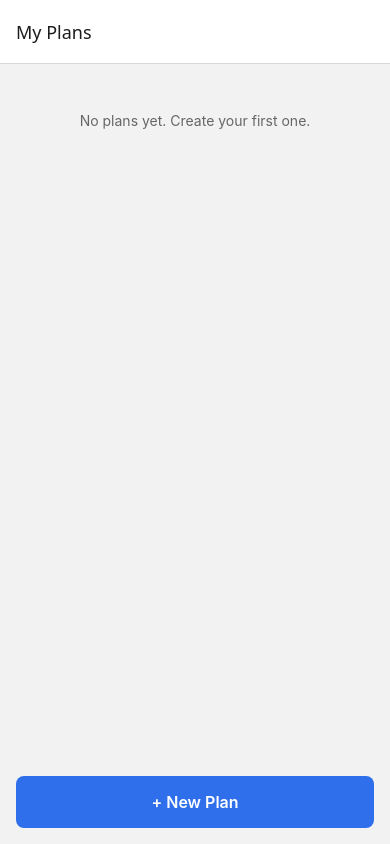
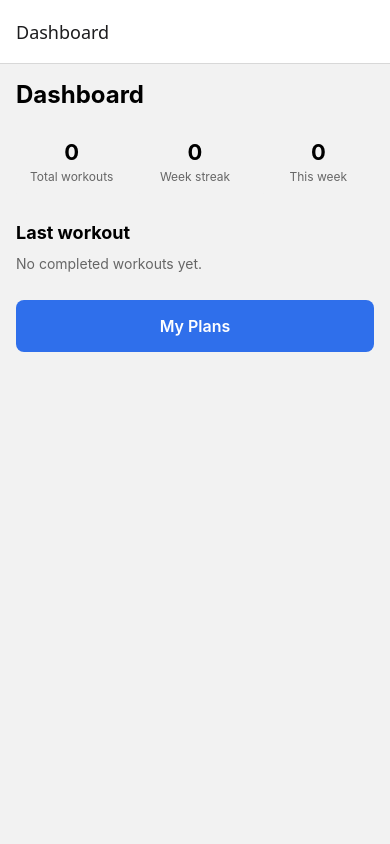
Before and after one commit to gl-cardillo/gym-app, a React Native app: screen /Dashboard in a window 390 px wide. Built offline with nearby package versions, Linux system fonts and the light colour scheme.

Commit message:
feat: add DashboardScreen and integrate it into navigation

```diff
--- a/src/navigation/RootNavigator.tsx
+++ b/src/navigation/RootNavigator.tsx
@@ -1,5 +1,6 @@
 import { NavigationContainer } from '@react-navigation/native';
 import { createNativeStackNavigator } from '@react-navigation/native-stack';
+import DashboardScreen from '../screens/DashboardScreen';
 import PlansListScreen from '../screens/PlansListScreen';
 import PlanFormScreen from '../screens/PlanFormScreen';
 import PlanDetailScreen from '../screens/PlanDetailScreen';
@@ -7,6 +8,7 @@ import WorkoutSessionScreen from '../screens/WorkoutSessionScreen';
 import ExerciseProgressScreen from '../screens/ExerciseProgressScreen';
 
 export type RootStackParamList = {
+  Dashboard: undefined;
   PlansList: undefined;
   PlanForm: { planId?: string };
   PlanDetail: { planId: string };
@@ -19,7 +21,12 @@ const Stack = createNativeStackNavigator<RootStackParamList>();
 const RootNavigator = () => {
   return (
     <NavigationContainer>
-      <Stack.Navigator initialRouteName="PlansList">
+      <Stack.Navigator initialRouteName="Dashboard">
+        <Stack.Screen
+          name="Dashboard"
+          component={DashboardScreen}
+          options={{ title: 'Dashboard' }}
+        />
         <Stack.Screen
           name="PlansList"
           component={PlansListScreen}
--- /dev/null
+++ b/src/screens/DashboardScreen.tsx
@@ -0,0 +1,150 @@
+import { useCallback, useState } from "react";
+import { Pressable, ScrollView, StyleSheet, Text, View } from "react-native";
+import { useFocusEffect } from "@react-navigation/native";
+import type { NativeStackScreenProps } from "@react-navigation/native-stack";
+import type { RootStackParamList } from "../navigation/RootNavigator";
+import { getWorkouts } from "../storage/workouts";
+import { computeDashboardStats, DashboardStats } from "../utils/stats";
+
+type Props = NativeStackScreenProps<RootStackParamList, "Dashboard">;
+
+const EMPTY_STATS: DashboardStats = {
+  totalWorkouts: 0,
+  currentStreakWeeks: 0,
+  workoutsThisWeek: 0,
+  lastCompletedWorkout: null,
+  inProgressWorkout: null,
+};
+
+const DashboardScreen = ({ navigation }: Props) => {
+  const [stats, setStats] = useState<DashboardStats>(EMPTY_STATS);
+
+  useFocusEffect(
+    useCallback(() => {
+      getWorkouts().then((workouts) =>
+        setStats(computeDashboardStats(workouts)),
+      );
+    }, []),
+  );
+
+  return (
+    <ScrollView style={styles.container} contentContainerStyle={styles.content}>
+      <Text style={styles.title}>Dashboard</Text>
+
+      <View style={styles.statsRow}>
+        <View style={styles.statCard}>
+          <Text style={styles.statValue}>{stats.totalWorkouts}</Text>
+          <Text style={styles.statLabel}>Total workouts</Text>
+        </View>
+        <View style={styles.statCard}>
+          <Text style={styles.statValue}>{stats.currentStreakWeeks}</Text>
+          <Text style={styles.statLabel}>Week streak</Text>
+        </View>
+        <View style={styles.statCard}>
+          <Text style={styles.statValue}>{stats.workoutsThisWeek}</Text>
+          <Text style={styles.statLabel}>This week</Text>
+        </View>
+      </View>
+
+      {stats.inProgressWorkout && (
+        <Pressable
+          style={styles.continueCard}
+          onPress={() =>
+            navigation.navigate("WorkoutSession", {
+              workoutId: stats.inProgressWorkout!.id,
+            })
+          }
+        >
+          <Text style={styles.continueTitle}>Continue workout</Text>
+          <Text style={styles.continueMeta}>
+            {stats.inProgressWorkout.planName}
+          </Text>
+        </Pressable>
+      )}
+
+      <Text style={styles.sectionTitle}>Last workout</Text>
+      {stats.lastCompletedWorkout ? (
+        <Pressable
+          style={styles.lastWorkoutCard}
+          onPress={() =>
+            navigation.navigate("WorkoutSession", {
+              workoutId: stats.lastCompletedWorkout!.id,
+            })
+          }
+        >
+          <Text style={styles.lastWorkoutPlan}>
+            {stats.lastCompletedWorkout.planName}
+          </Text>
+          <Text style={styles.lastWorkoutDate}>
+            {formatDate(stats.lastCompletedWorkout.completedAt as string)}
+          </Text>
+        </Pressable>
+      ) : (
+        <Text style={styles.emptyText}>No completed workouts yet.</Text>
+      )}
+
+      <Pressable
+        style={styles.plansButton}
+        onPress={() => navigation.navigate("PlansList")}
+      >
+        <Text style={styles.plansButtonText}>My Plans</Text>
+      </Pressable>
+    </ScrollView>
+  );
+};
+
+export default DashboardScreen;
+
+const formatDate = (iso: string): string => {
+  return new Date(iso).toLocaleDateString(undefined, {
+    month: "short",
+    day: "numeric",
+    year: "numeric",
+  });
+};
+
+const styles = StyleSheet.create({
+  container: { flex: 1 },
+  content: { padding: 16, paddingBottom: 32 },
+  title: { fontSize: 24, fontWeight: "700", marginBottom: 16 },
+  statsRow: { flexDirection: "row", gap: 12 },
+  statCard: {
+    flex: 1,
+    backgroundColor: "#f2f2f2",
+    borderRadius: 8,
+    padding: 14,
+    alignItems: "center",
+  },
+  statValue: { fontSize: 22, fontWeight: "700" },
+  statLabel: { color: "#666", fontSize: 12, marginTop: 4, textAlign: "center" },
+  continueCard: {
+    backgroundColor: "#1a9c53",
+    borderRadius: 8,
+    padding: 16,
+    marginTop: 16,
+  },
+  continueTitle: { color: "#fff", fontSize: 16, fontWeight: "700" },
+  continueMeta: { color: "#e6f6ec", marginTop: 2 },
+  sectionTitle: {
+    fontSize: 18,
+    fontWeight: "700",
+    marginTop: 24,
+    marginBottom: 12,
+  },
+  emptyText: { color: "#666" },
+  lastWorkoutCard: {
+    padding: 12,
+    borderRadius: 8,
+    backgroundColor: "#f2f2f2",
+  },
+  lastWorkoutPlan: { fontSize: 16, fontWeight: "600" },
+  lastWorkoutDate: { color: "#666", marginTop: 2 },
+  plansButton: {
+    backgroundColor: "#2f6feb",
+    borderRadius: 8,
+    padding: 16,
+    alignItems: "center",
+    marginTop: 28,
+  },
+  plansButtonText: { color: "#fff", fontSize: 16, fontWeight: "600" },
+});
```
